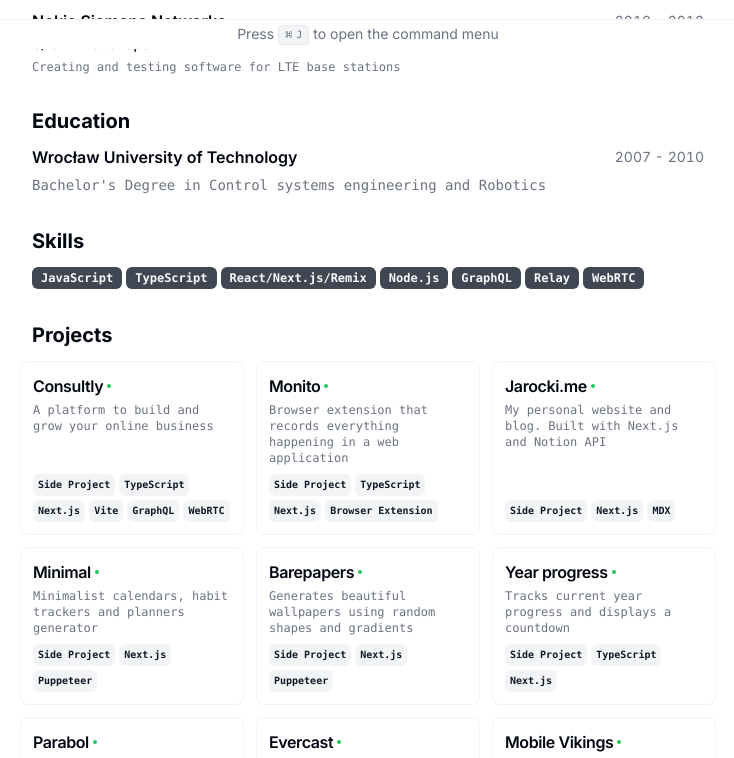
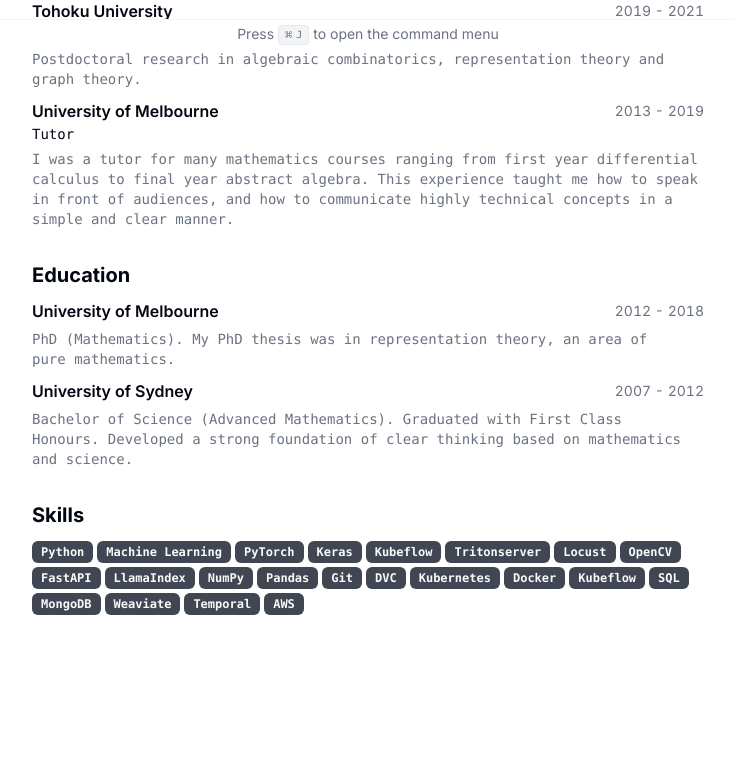
Before and after one commit to jonxu88/node_js_study, a Next.js app: page / in a window 1280 px wide. Shown: the part 751-1509 px from the top of the page, without its empty margins (272-1006 px from the left). After the commit the page ends 1430 px from the top, so only its background shows below. Built offline with nearby package versions, Linux system fonts and the light colour scheme.

Commit message:
add proper data

```diff
--- a/src/app/page.tsx
+++ b/src/app/page.tsx
@@ -131,7 +131,7 @@
                     {work.title}
                   </h4>
                 </CardHeader>
-                <CardContent className="mt-2 text-xs">
+                <CardContent className="mt-2 text-sm">
                   {work.description}
                 </CardContent>
               </Card>
@@ -167,7 +167,7 @@
           </div>
         </Section>
 
-        <Section className="print-force-new-page scroll-mb-16">
+        {/* <Section className="print-force-new-page scroll-mb-16">
           <h2 className="text-xl font-bold">Projects</h2>
           <div className="-mx-3 grid grid-cols-1 gap-3 print:grid-cols-3 print:gap-2 md:grid-cols-2 lg:grid-cols-3">
             {RESUME_DATA.projects.map((project) => {
@@ -182,7 +182,7 @@
               );
             })}
           </div>
-        </Section>
+        </Section> */}
       </section>
 
       <CommandMenu
--- a/src/data/resume-data.tsx
+++ b/src/data/resume-data.tsx
@@ -20,259 +20,100 @@
 import { GitHubIcon, LinkedInIcon, XIcon } from "@/components/icons";
 
 export const RESUME_DATA = {
-  name: "Lorem Ipsum",
-  initials: "BJ",
-  location: "Wrocław, Poland, CET",
-  locationLink: "https://www.google.com/maps/place/Wrocław",
+  name: "Jon Xu",
+  initials: "JX",
+  location: "Sendai, Japan",
+  locationLink: "https://www.google.com/maps/place/Sendai",
   about:
-    "Full Stack Engineer focused on building products with extra attention to detail",
+    "AI Engineer, Mathematician",
   summary:
-    "As a Full Stack Engineer, I have successfully taken multiple products from 0 to 1. I lead teams effectively, ensuring an environment where people can do their best work. Currently, I work mostly with TypeScript, React, Node.js, and GraphQL. I have over 8 years of experience in working remotely with companies all around the world.",
-  avatarUrl: "https://avatars.githubusercontent.com/u/1017620?v=4",
-  personalWebsiteUrl: "https://jarocki.me",
+    "Started as an academic mathematician, transitioned into the tech industry, now working as an AI engineer. My goal is to leverage my mathematics and AI expertise to create useful and user-friendly products. I have worked on all aspects of the machine learning pipeline, from initial testing and proof of concept development to deployment and staging.",
+  // avatarUrl: "https://avatars.githubusercontent.com/u/1017620?v=4",
+  avatarUrl: "https://github.com/jonxu88/jonxu88.github.io/blob/master/pic.jpeg?raw=true",
+  personalWebsiteUrl: "https://jonxu88.github.io/",
   contact: {
-    email: "bartosz.jarocki@hey.com",
-    tel: "+48530213401",
+    email: "jonxu88@gmail.com",
     social: [
       {
         name: "GitHub",
-        url: "https://github.com/BartoszJarocki",
+        url: "https://github.com/jonxu88",
         icon: GitHubIcon,
       },
       {
         name: "LinkedIn",
-        url: "https://www.linkedin.com/in/bjarocki/",
+        url: "www.linkedin.com/in/jon-xu-248059174",
         icon: LinkedInIcon,
-      },
-      {
-        name: "X",
-        url: "https://x.com/BartoszJarocki",
-        icon: XIcon,
       },
     ],
   },
   education: [
     {
-      school: "Wrocław University of Technology",
-      degree: "Bachelor's Degree in Control systems engineering and Robotics",
+      school: "University of Melbourne",
+      degree: "PhD (Mathematics). My PhD thesis was in representation theory, an area of pure mathematics.",
+      start: "2012",
+      end: "2018",
+    },
+    {
+      school: "University of Sydney",
+      degree: "Bachelor of Science (Advanced Mathematics). Graduated with First Class Honours. Developed a strong foundation of clear thinking based on mathematics and science.",
       start: "2007",
-      end: "2010",
+      end: "2012",
     },
   ],
   work: [
     {
-      company: "Parabol",
-      link: "https://parabol.co",
+      company: "AI inside 株式会社",
+      link: "https://inside.ai/en/",
       badges: ["Remote"],
-      title: "Senior Full Stack Developer",
-      logo: ParabolLogo,
+      title: "Artificial Intelligence Engineer",
       start: "2021",
-      end: "2024",
+      end: "ongoing",
       description:
-        "Implemented new features, led squad, worked on improving the way developers ship the code, started migration from Emotion to Tailwind CSS and more. Technologies: React, TypeScript, GraphQL",
+        `Worked as an AI engineer in a team of five. \n \n Wrote OCR postprocessing code improving accuracy from ~75% to >99%. \
+        \n Developed inference and deployment pipelines using Triton Inference Server. Load tested with Locust, making adjustments to match specifications. Implementation of YOLOv7 into Kubeflow, providing useful performance/results tracking for the team, as well as significantly improving over previous best results on small object detection. \
+        Development of an object tracking application based on drone footage and flight records for a construction company: responsibilities included experiment management, development tasks, feedback, requests and communication with the client (in Japanese).  \
+        Development of novel ML-based workflows in Temporal incorporating the ChatGPT OpenAI API. \
+        Development of Retrieval Augmented Generation using LlamaIndex, enabling 'smart' queries to be performed on company documents. `,
     },
     {
-      company: "Clevertech",
-      link: "https://clevertech.biz",
-      badges: ["Remote"],
-      title: "Lead Android Developer → Full Stack Developer",
-      logo: ClevertechLogo,
-      start: "2015",
+      company: "Tohoku University",
+      link: "https://www.is.tohoku.ac.jp/en/",
+      badges: [],
+      title: "JSPS Postdoctoral Fellow (日本学術振興会外国人特別研究員)",
+      start: "2019",
       end: "2021",
       description:
-        "Created Android mobile apps and led teams for companies like Vision Media, DKMS, or AAA. Built live streaming application for Evercast from scratch. Technologies: Android, Kotlin, React, TypeScript, GraphQL",
+        "Postdoctoral research in algebraic combinatorics, representation theory and graph theory.",
     },
     {
-      company: "Jojo Mobile",
-      link: "https://bsgroup.eu/",
+      company: "University of Melbourne",
+      link: "https://ms.unimelb.edu.au/",
       badges: [],
-      title: "Android Developer → Lead Android Developer",
-      logo: JojoMobileLogo,
-      start: "2012",
-      end: "2015",
+      title: "Tutor",
+      start: "2013",
+      end: "2019",
       description:
-        "Built an Android team, created Android apps for biggest Polish companies like LOT, Polskie Radio, Agora, PolskaPress",
-    },
-    {
-      company: "Nokia Siemens Networks",
-      link: "https://www.nokia.com",
-      badges: [],
-      title: "C/C++ Developer",
-      logo: NSNLogo,
-      start: "2010",
-      end: "2012",
-      description: "Creating and testing software for LTE base stations",
+        "I was a tutor for many mathematics courses ranging from first year differential calculus to final year abstract algebra. This experience taught me how to speak in front of audiences, and how to communicate highly technical concepts in a simple and clear manner.",
     },
   ],
   skills: [
-    "JavaScript",
-    "TypeScript",
-    "React/Next.js/Remix",
-    "Node.js",
-    "GraphQL",
-    "Relay",
-    "WebRTC",
+    "Python",
+    "Machine Learning",
+    "PyTorch",
+    "Keras",
+    "Kubeflow", "Tritonserver", "Locust",
+    "OpenCV",
+    "FastAPI",
+    "LlamaIndex",
+    "NumPy",
+    "Pandas",
+    "Git",
+    "DVC",
+    "Kubernetes",
+    "Docker", "Kubeflow",
+    "SQL", "MongoDB", "Weaviate",
+    "Temporal", "AWS"
   ],
   projects: [
-    {
-      title: "Consultly",
-      techStack: [
-        "Side Project",
-        "TypeScript",
-        "Next.js",
-        "Vite",
-        "GraphQL",
-        "WebRTC",
-      ],
-      description: "A platform to build and grow your online business",
-      logo: ConsultlyLogo,
-      link: {
-        label: "consultly.com",
-        href: "https://consultly.com/",
-      },
-    },
-    {
-      title: "Monito",
-      techStack: ["Side Project", "TypeScript", "Next.js", "Browser Extension"],
-      description:
-        "Browser extension that records everything happening in a web application",
-      logo: MonitoLogo,
-      link: {
-        label: "monito.dev",
-        href: "https://monito.dev/",
-      },
-    },
-    {
-      title: "Jarocki.me",
-      techStack: ["Side Project", "Next.js", "MDX"],
-      description:
-        "My personal website and blog. Built with Next.js and Notion API",
-      logo: JarockiMeLogo,
-      link: {
-        label: "github.com",
-        href: "https://jarocki.me/",
-      },
-    },
-    {
-      title: "Minimal",
-      techStack: ["Side Project", "Next.js", "Puppeteer"],
-      description:
-        "Minimalist calendars, habit trackers and planners generator",
-      logo: Minimal,
-      link: {
-        label: "useminimal.com",
-        href: "https://useminimal.com/",
-      },
-    },
-    {
-      title: "Barepapers",
-      techStack: ["Side Project", "Next.js", "Puppeteer"],
-      description:
-        "Generates beautiful wallpapers using random shapes and gradients",
-      logo: BarepapersLogo,
-      link: {
-        label: "barepapers.com",
-        href: "https://barepapers.com/",
-      },
-    },
-    {
-      title: "Year progress",
-      techStack: ["Side Project", "TypeScript", "Next.js"],
-      description: "Tracks current year progress and displays a countdown",
-      logo: YearProgressLogo,
-      link: {
-        label: "getyearprogress.com",
-        href: "https://getyearprogress.com/",
-      },
-    },
-    {
-      title: "Parabol",
-      techStack: [
-        "Full Stack Developer",
-        "TypeScript",
-        "React",
-        "Node.js",
-        "GraphQL",
-      ],
-      description:
-        "The Agile meeting co-pilot that delivers better meetings with less effort",
-      logo: ParabolLogo,
-      link: {
-        label: "github.com",
-        href: "https://parabol.co/",
-      },
-    },
-    {
-      title: "Evercast",
-      techStack: [
-        "Lead Frontend Developer",
-
-        "TypeScript",
-        "React",
-        "Node.js",
-        "GraphQL",
-      ],
-      description:
-        "Creative collaboration platform that combines video conferencing and HD media streaming",
-      logo: EvercastLogo,
-      link: {
-        label: "evercast.us",
-        href: "https://www.evercast.us/",
-      },
-    },
-    {
-      title: "Mobile Vikings",
-      techStack: ["Lead Android Developer", "Android", "Kotlin"],
-      description:
-        "Android application for leading virtual mobile operator in Poland",
-      logo: MobileVikingsLogo,
-      link: {
-        label: "mobilevikings.pl",
-        href: "https://mobilevikings.pl/",
-      },
-    },
-    {
-      title: "Howdy",
-      techStack: ["Lead Android Developer", "Android", "Kotlin"],
-      description:
-        "Howdy is a place for you to join communities you care about",
-      logo: Howdy,
-      link: {
-        label: "play.google.com",
-        href: "https://howdy.co/",
-      },
-    },
-    {
-      title: "Tastycloud",
-      techStack: ["Lead Android Developer", "Android", "Kotlin"],
-      description:
-        "Android application for managing and displaying restaurant menus in kiosk mode",
-      logo: TastyCloudLogo,
-      link: {
-        label: "tastycloud.fr",
-        href: "https://www.tastycloud.fr/",
-      },
-    },
-    {
-      title: "Ambit",
-      techStack: ["Lead Android Developer", "Android", "Kotlin"],
-      description:
-        "Android application that helps with sharing your contact details",
-      logo: AmbitLogo,
-    },
-    {
-      title: "Bim",
-      techStack: ["Lead Android Developer", "Android", "Kotlin"],
-      description:
-        "Android application that helps with booking a table in a restaurants",
-      logo: BimLogo,
-    },
-    {
-      title: "Canal Digital GO",
-      techStack: ["Lead Android Developer", "Android", "Kotlin"],
-      description:
-        "Video streaming mobile application for Canal Digital subscribers",
-      logo: CDGOLogo,
-    },
   ],
 } as const;
```
